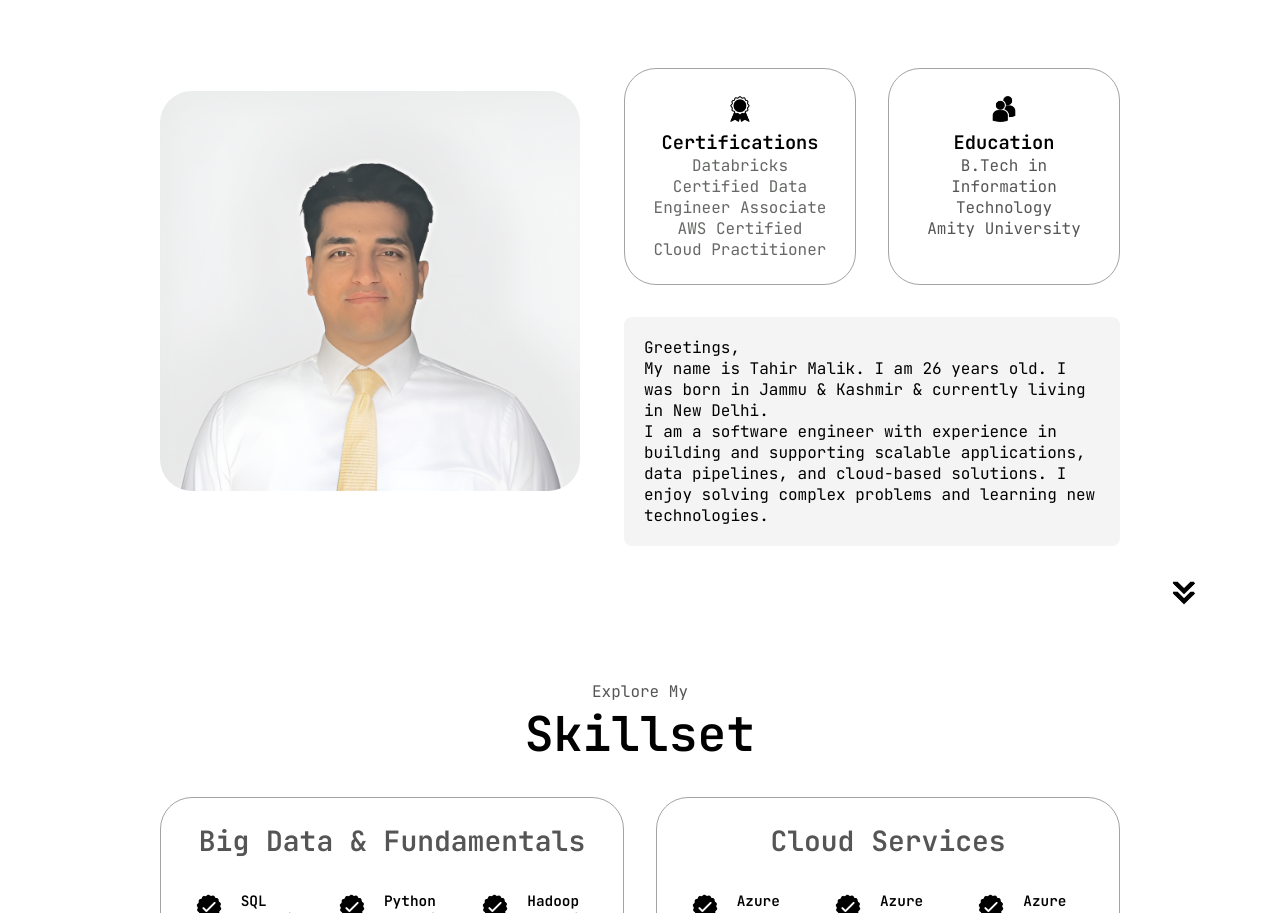
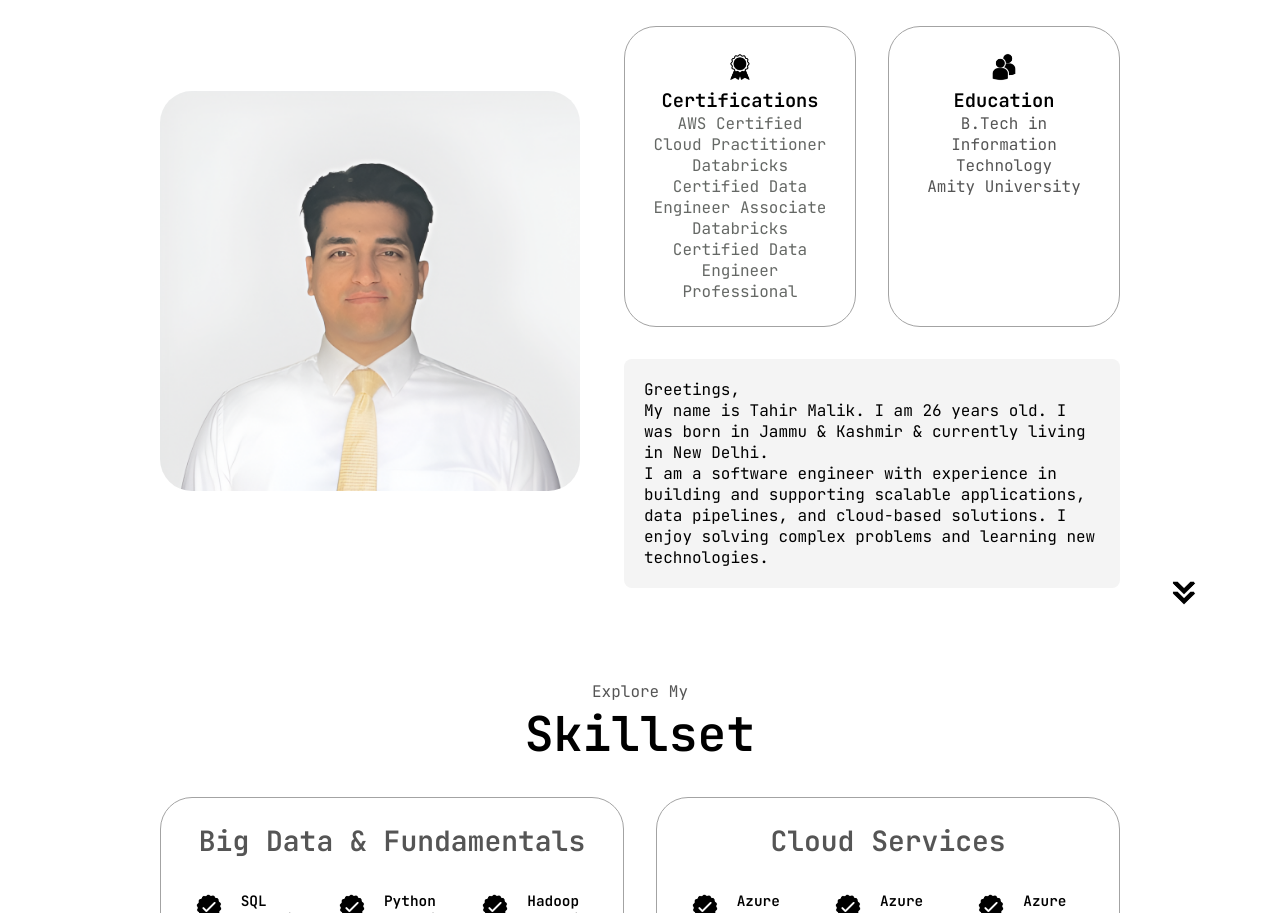
Before and after one commit to tahir007malik/portfolio, a plain HTML site: page index.html in a window 1280 px wide. Shown: the part 1015-1928 px from the top of the page. Drawn offline with Linux system fonts and the light colour scheme.

Commit message:
updated resume and cert links

```diff
--- a/index.html
+++ b/index.html
@@ -109,18 +109,24 @@
               />
               <h3>Certifications</h3>
               <p>
+                <a href="https://www.credly.com/badges/eb8b987a-7c94-4e86-aa07-8deccc1c0fcb/linked_in_profile" target="_blank"
+                  style="text-decoration: none; color: #656865;"
+                  onmouseover="this.style.color='#000';"
+                  onmouseout="this.style.color='#333';">
+                  AWS Certified Cloud Practitioner
+                </a>
+                <br/>
                 <a href="https://www.credential.net/ec42d923-c6cd-4916-8e82-57e9bec6c930?username=tahir007malik" target="_blank"
                   style="text-decoration: none; color: #656865;"
                   onmouseover="this.style.color='#000';"
                   onmouseout="this.style.color='#333';">
                   Databricks Certified Data Engineer Associate
                 </a>
-                <br />
-                <a href="https://www.credly.com/badges/eb8b987a-7c94-4e86-aa07-8deccc1c0fcb/linked_in_profile" target="_blank"
+                <a href="https://www.credential.net/1eecaa59-f06d-417b-8f8a-8eb668540589?username=tahir007malik" target="_blank"
                   style="text-decoration: none; color: #656865;"
                   onmouseover="this.style.color='#000';"
                   onmouseout="this.style.color='#333';">
-                  AWS Certified Cloud Practitioner
+                  Databricks Certified Data Engineer Professional
                 </a>
               </p>
 
```
Also changed, not shown: 1 other file.
